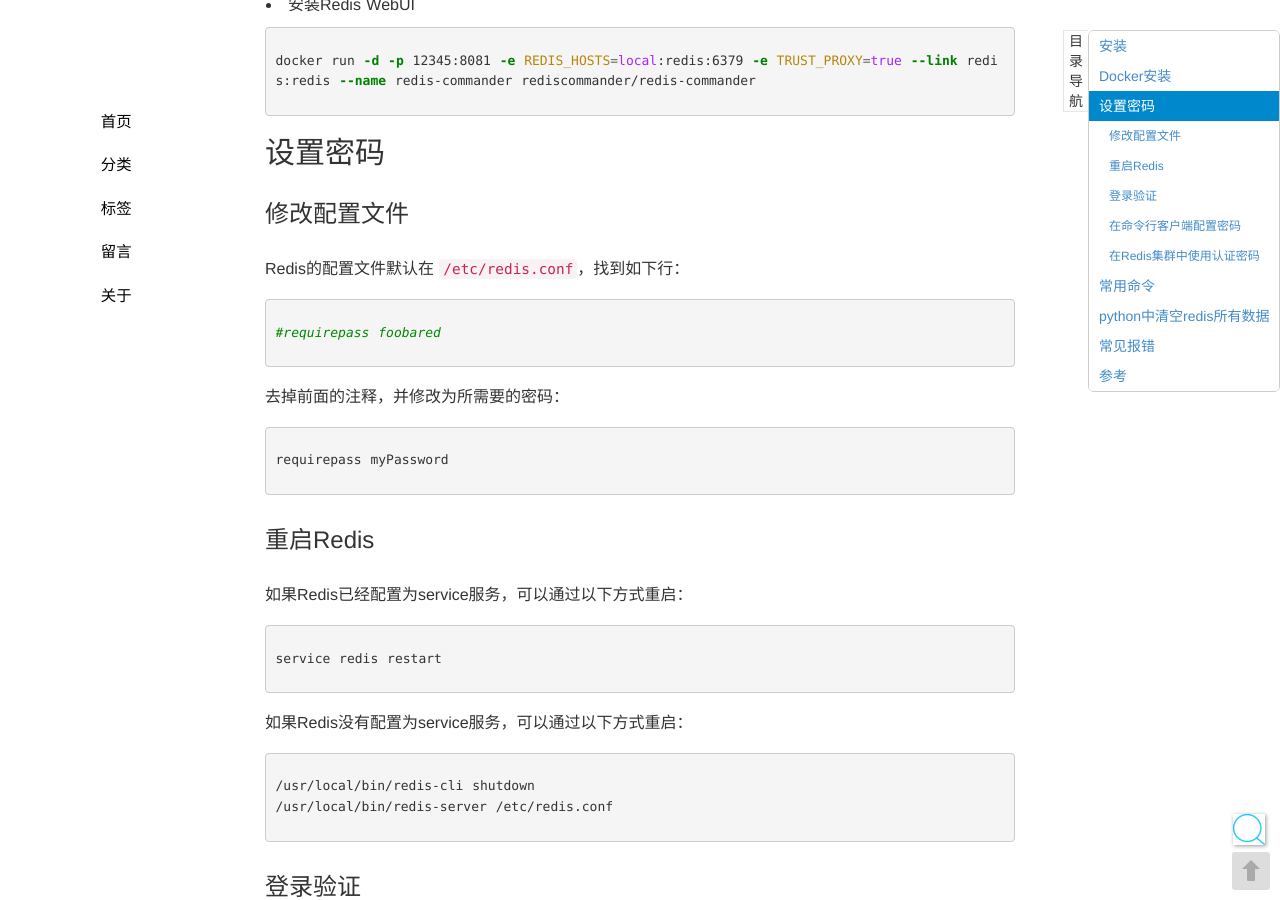
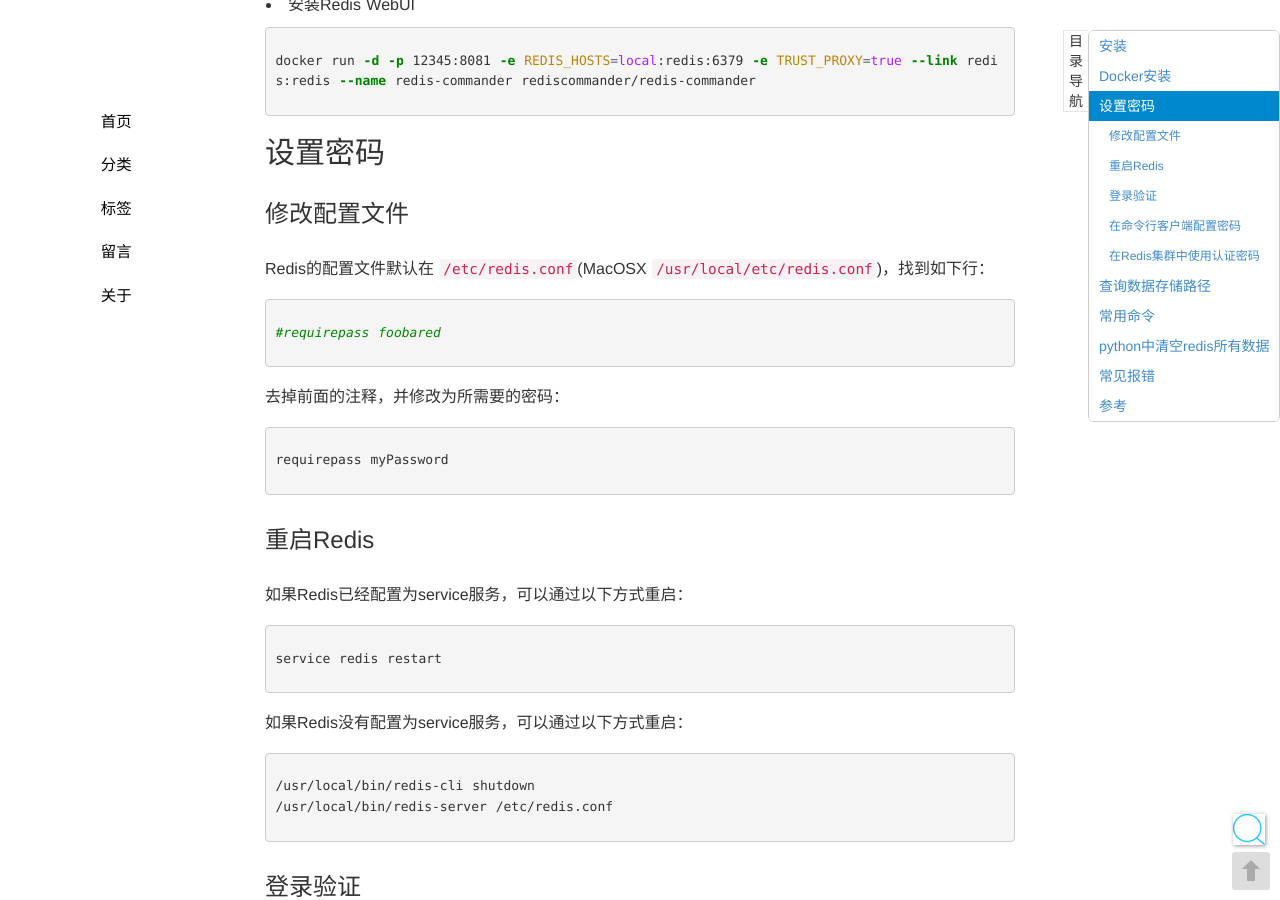
Before and after one commit to seekplum/seekplum.github.io, a Jekyll site: the page built from _posts/2017-01-07-redis.md, in a window 1280 px wide and 900 px high, scrolled down 1409 px. Built offline with Jekyll 4.4.1, drawn with Linux system fonts in a browser that asks for light colours; comment, search, counter and statistics services are not loaded; some of the changed text lies outside the part shown.

Commit message:
MOD: 查询Redis存储路径

````diff
--- a/_posts/2017-01-07-redis.md
+++ b/_posts/2017-01-07-redis.md
@@ -76,7 +76,7 @@
 
 ### 修改配置文件
 
-Redis的配置文件默认在 `/etc/redis.conf`，找到如下行：
+Redis的配置文件默认在 `/etc/redis.conf`(MacOSX `/usr/local/etc/redis.conf`)，找到如下行：
 
 ```conf
 #requirepass foobared
@@ -158,6 +158,12 @@
 # masterauth master-password
 ```
 
+## 查询数据存储路径
+
+```bash
+redis-cli config get dir
+```
+
 ## 常用命令
 
 |功能|命令|
````
